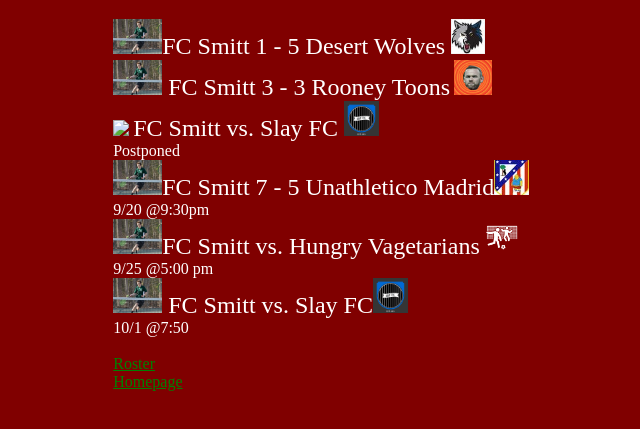
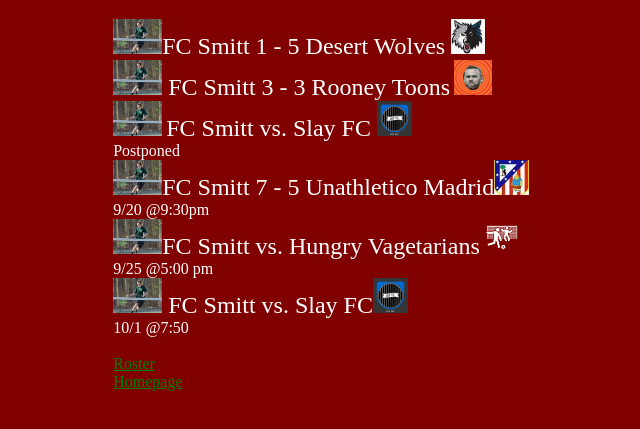
Before and after one commit to smithevan199/Smithevan199.github.io, a plain HTML site: page Results.html in a window 1280 px wide. Shown: the part 61-490 px from the top of the page, without its empty margins (274-914 px from the left). Drawn offline with Linux system fonts and the light colour scheme.

Commit message:
Update Results.html

```diff
--- a/Results.html
+++ b/Results.html
@@ -19,7 +19,7 @@
             <img src="Rooney Toons.png" style="height:35px"/>
     <br>
 
-<img src=".index.jpg" style="height:35px"/> <font size="5">FC Smitt  vs.  Slay FC
+<img src="index.jpg" style="height:35px"/> <font size="5">FC Smitt  vs.  Slay FC
         </font> <img src="Slay fc.png" style="height:35px"/>
 
     <br>
```
